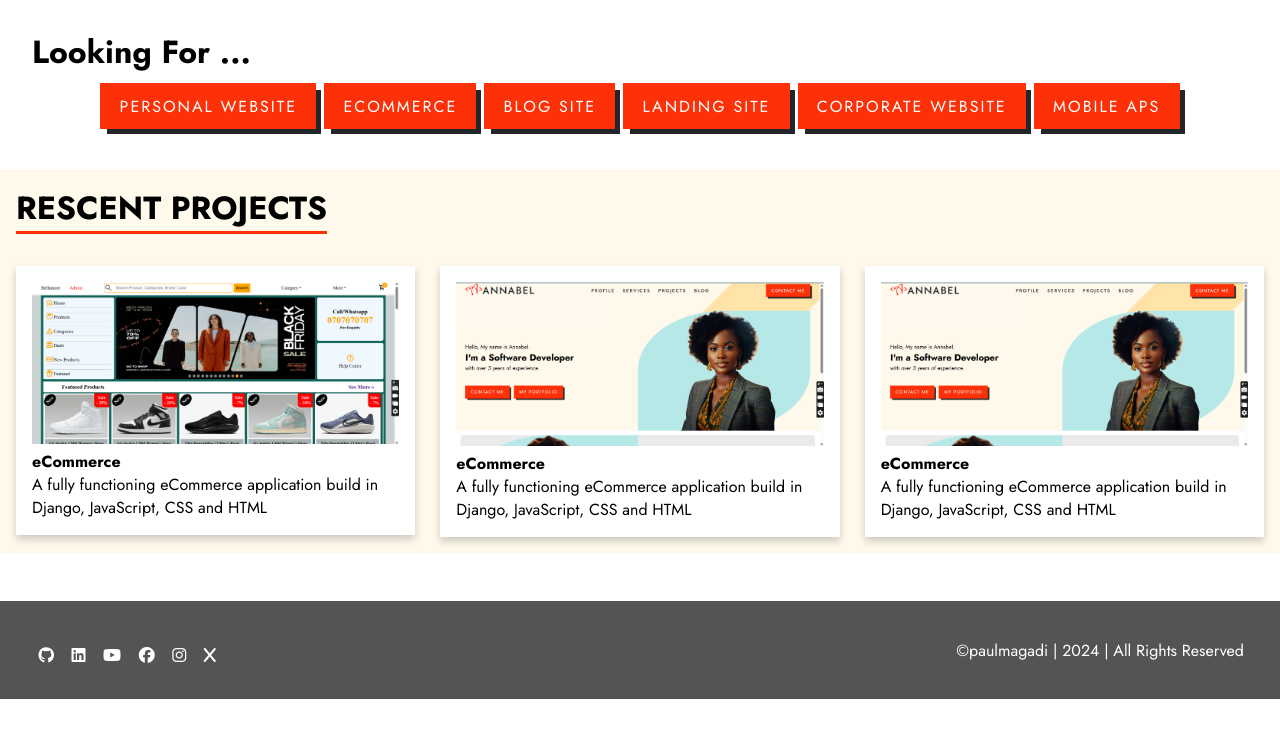
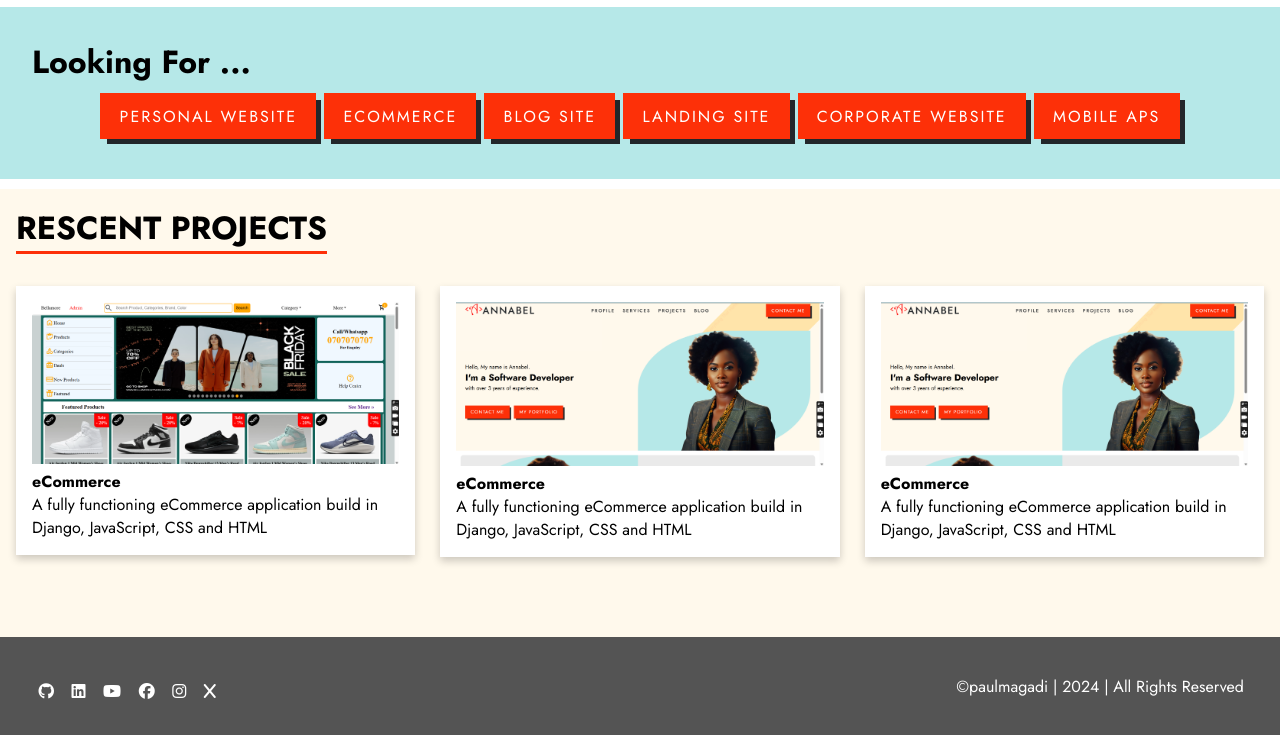
Before and after one commit to paulmagadi/Annabel-Portfolio-Website, a plain HTML site: page index.html in a window 1280 px wide. Shown: the part 1420-2155 px from the top of the page. Before the commit the page ends 2119 px from the top, so only its background shows below. Drawn offline with Linux system fonts and the light colour scheme.

Commit message:
modified:   css/main.css

```diff
--- a/css/main.css
+++ b/css/main.css
@@ -297,6 +297,9 @@ color: rgb(255, 220, 174);
 .section-break {
     padding: 2em 2em;
     width: 100%;
+    background-color: var(--background3);
+    border-top: 10px solid var(--white);
+    border-bottom: 10px solid var(--white);
 }
 
 .section-break div {
@@ -312,7 +315,7 @@ color: rgb(255, 220, 174);
 
 .projects-section {
     background-color: var(--background1);
-    padding: 1em;
+    padding: 1em 1em 5em 1em;
 }
 
 .projects-title {
@@ -343,8 +346,6 @@ color: rgb(255, 220, 174);
     position: relative;
 
 }
-
-
 
 .projects-section .project-card:hover {
     cursor: pointer;
@@ -392,12 +393,6 @@ color: rgb(255, 220, 174);
 
 
 
-
-
-
-
-
-
 footer {
     background-color: var(--gray);
     color: white;
@@ -405,7 +400,6 @@ footer {
     justify-content: space-between;
     align-items: center;
     padding: 2em;
-    margin-top: 3em;
 }
 
 footer .footer-socials i {
```
